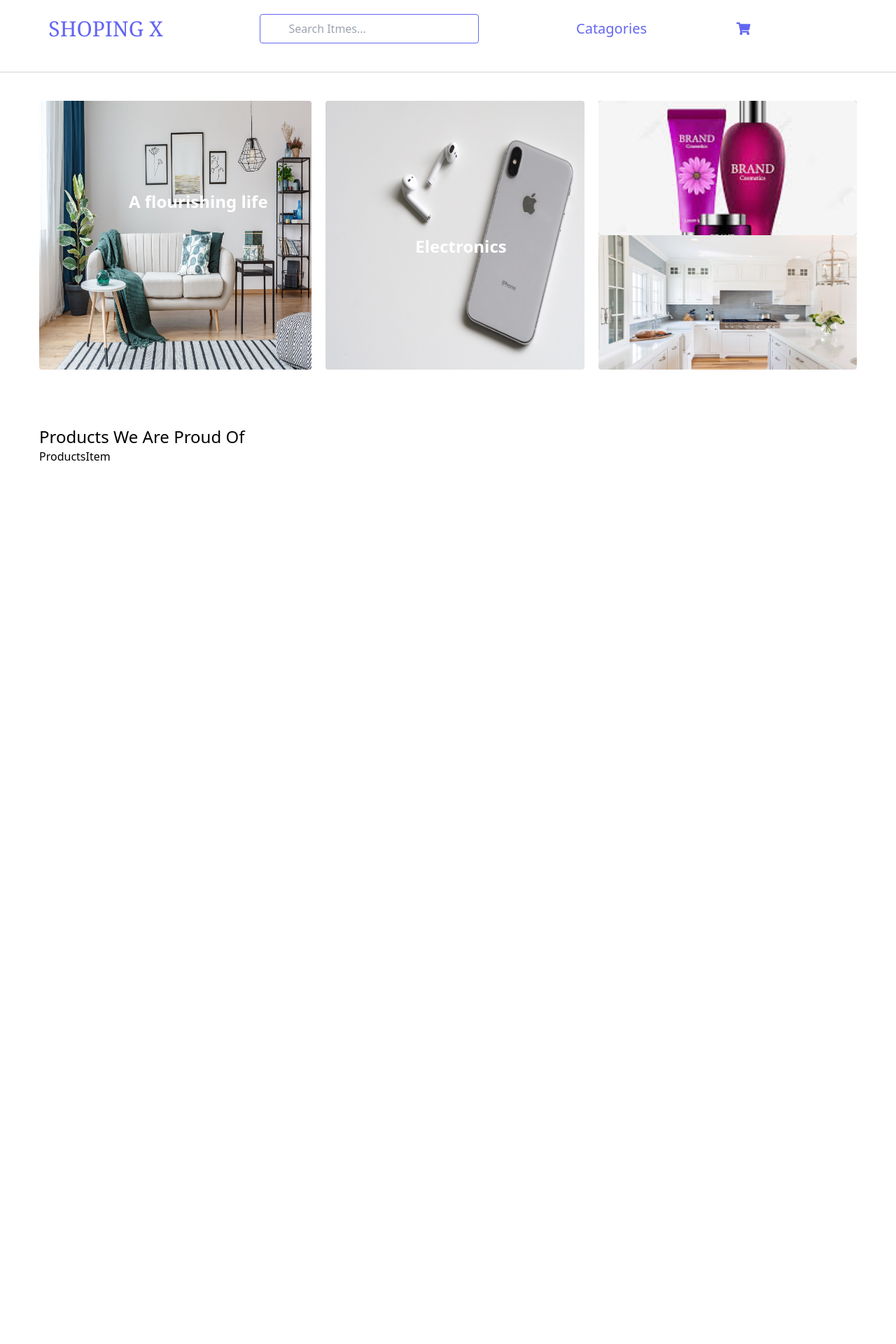
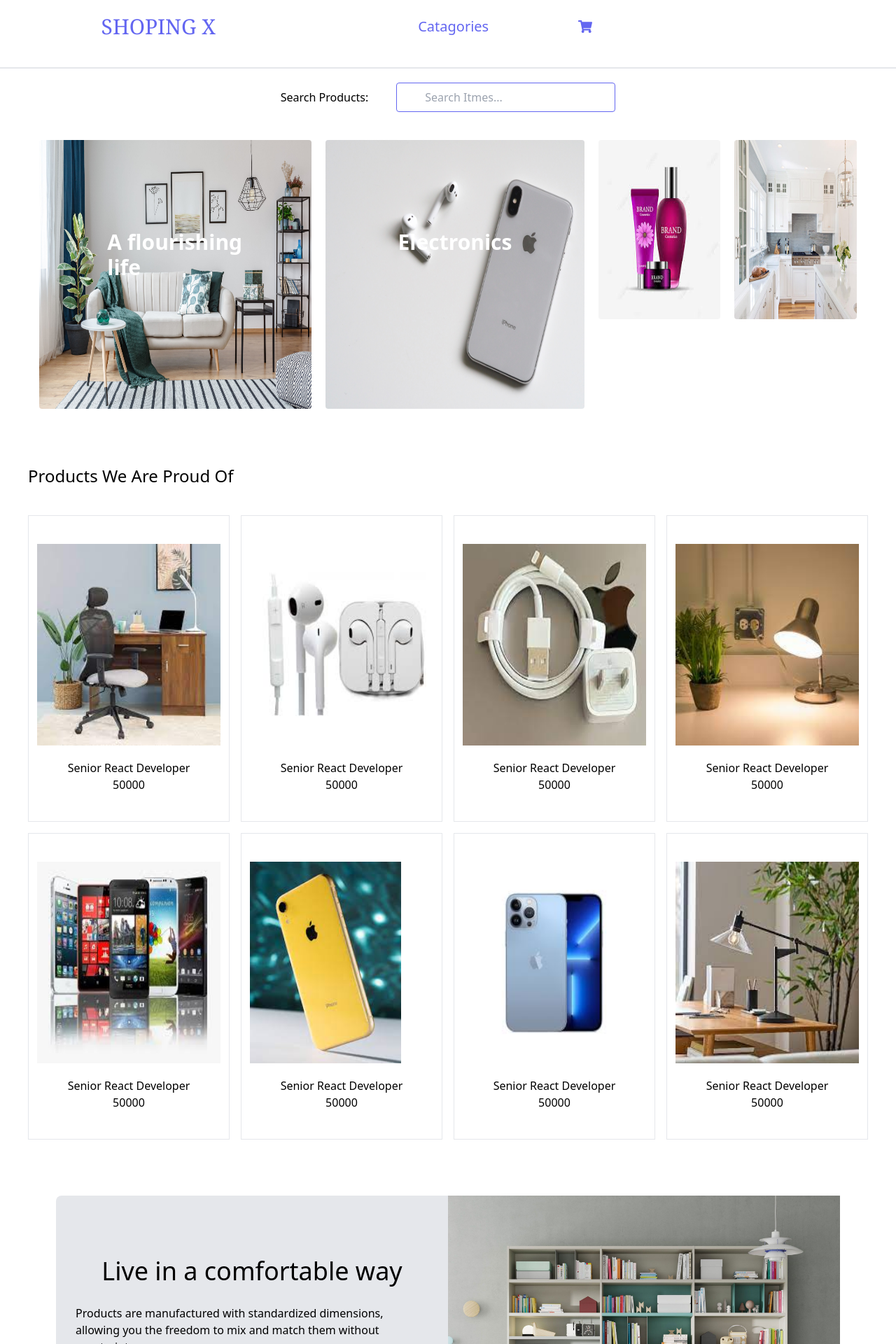
Before and after one commit to AmlakeT/SHOPPING-X, a React (Vite) app: page / in a window 1280 px wide. Shown: the part 20-1940 px from the top of the page at 70% size. Before the commit the page ends 800 px from the top, so only its background shows below. Built offline with nearby package versions, Linux system fonts and the light colour scheme.

Commit message:
add styles to make responsive

```diff
--- a/data/data.js
+++ b/data/data.js
@@ -21,134 +21,126 @@
  import img20 from '../src/image/products/electronics/lamp2.jpeg'
 
 
-
-
-
-
-
-
-
-
  export const products = [
   {
     "id": 1,
     "productName": "Senior React Developer",
     "price": 50000,
-    "image": {img1}
+    "image": img1
   },
   {
     "id": 2,
     "productName": "Senior React Developer",
     "price": 50000,
-    "image": {img2}
+    "image": img2
   },
   {
     "id": 3,
     "productName": "Senior React Developer",
     "price": 50000,
-    "image": {img3}
+    "image": img3
   },
   {
     "id": 4,
     "productName": "Senior React Developer",
     "price": 50000,
-    "image": {img4}
+    "image": img4
   },
   {
     "id": 5,
     "productName": "Senior React Developer",
     "price": 50000,
-    "image": {img5}
+    "image": img5
   },
   {
     "id": 6,
     "productName": "Senior React Developer",
     "price": 50000,
-    "image": {img6}
+    "image": img6
   },
   {
     "id": 7,
     "productName": "Senior React Developer",
     "price": 50000,
-    "image": {img7}
+    "image": img7
   },
   {
     "id": 8,
     "productName": "Senior React Developer",
     "price": 50000,
-    "image": {img8}
+    "image": img8
   },
   {
     "id": 9,
     "productName": "Senior React Developer",
     "price": 50000,
-    "image": {img9}
+    "image": img9
   },
   {
     "id": 10,
     "productName": "Senior React Developer",
     "price": 50000,
-    "image": {img10}
+    "image": img10
   },
   {
     "id": 11,
     "productName": "Senior React Developer",
     "price": 50000,
-    "image": {img11}
+    "image": img11
   },
   {
     "id": 12,
     "productName": "Senior React Developer",
     "price": 50000,
-    "image": {img12}
+    "image": img12
   },
   {
     "id": 13,
     "productName": "Senior React Developer",
     "price": 50000,
-    "image": {img13}
+    "image": img13
   },
   {
     "id": 14,
     "productName": "Senior React Developer",
     "price": 50000,
-    "image": {img14}
+    "image": img14
   },
   {
     "id": 15,
     "productName": "Senior React Developer",
     "price": 50000,
-    "image": {img15}
+    "image": img15
   },
   {
     "id": 16,
     "productName": "Senior React Developer",
     "price": 50000,
-    "image": {img16}
+    "image": img16
   },
   {
     "id": 17,
     "productName": "Senior React Developer",
     "price": 50000,
-    "image": {img17}
+    "image": img17
   },
   {
     "id": 18,
     "productName": "Senior React Developer",
     "price": 50000,
-    "image": {img18}
+    "image": img18
   },
   {
     "id": 19,
     "productName": "Senior React Developer",
     "price": 50000,
-    "image": {img19}
+    "image": img19
   },
   {
     "id": 20,
     "productName": "Senior React Developer",
     "price": 50000,
-    "image": {img20}
+    "image": img20
   }
 
 ]
--- a/src/App.jsx
+++ b/src/App.jsx
@@ -2,7 +2,7 @@ import React from 'react'
 import { BrowserRouter, Route, Routes } from 'react-router-dom'
 import { Home } from './pages/Home'
 import { Catagories } from './pages/Catagories'
-import { Cart } from './pages/Cart'
+import { ProductPage } from './pages/ProductPage'
 import { Header } from './components/Header'
 
 const App = () => {
@@ -12,7 +12,7 @@ const App = () => {
       <Header />
       <Routes>
         <Route path='/' element = {<Home />} />
-        <Route path='cart' element = {<Cart/>} />
+        <Route path='cart' element = {<ProductPage/>} />
         <Route path='catagories' element = {<Catagories />} />
       </Routes>
      </BrowserRouter>
--- /dev/null
+++ b/src/components/Banner.jsx
@@ -0,0 +1,25 @@
+import React from 'react';
+import { Link } from 'react-router-dom';
+
+function Banner({ title, text, img }) {
+  return (
+    <div>
+      <div className='flex flex-col md:flex-row rounded-lg bg-gray-200 mx-4 md:mx-20 mb-10 md:mb-20'>
+        <div className='w-full md:w-1/2 flex flex-col items-center justify-center'>
+          <h2 className='text-4xl text-center flex sm:text-center font-medium'>{title}</h2>
+          <p className='px-7 py-7'>{text}</p>
+          <Link onClick={() => window.scrollTo(0, 0)} to='categories/all'>
+            <button className='bg-black text-white mb-4 md:mb-5 px-5 py-3 rounded-lg text-lg'>
+              Shop now
+            </button>
+          </Link>
+        </div>
+        <div className='w-full md:w-1/2'>
+          <img src={img} alt='banner' className='w-full' />
+        </div>
+      </div>
+    </div>
+  );
+}
+
+export default Banner;
--- a/src/components/Header.jsx
+++ b/src/components/Header.jsx
@@ -6,26 +6,26 @@ import { FaShoppingCart } from 'react-icons/fa'
 export const Header = () => {
   return (
     <div>
-      <nav className='flex  justify-around items-center text-center border-b-2 py-10'>
-        <div className='text-indigo-500 text-3xl font-serif'>
+      <nav className='flex  justify-around  items-center text-center border-b-2 py-10'>
+        <div className='text-indigo-500 text-3xl  font-serif'>
           <NavLink to = "/">SHOPING X</NavLink>
         </div>
-        <div>
-          <form className=''>
-            <input className='border border-indigo-500 px-10 outline-indigo-500  text-indigo-500 py-2 rounded' type="text" placeholder='Search Itmes...' />
-          </form>
-        </div>
-        <div className='text-xl flex space-x-32 items-center text-indigo-500'>
+
+        <div className='text-xl  flex items-center space-x-5 md:space-x-32  text-indigo-500'>
           <NavLink to = "/catagories">Catagories</NavLink>
           <i>
            <FaShoppingCart />
           </i>
         </div>
         <div>
-
         </div>
-
       </nav>
+      <div>
+         <form className='flex items-center md:justify-center px-3 space-x-3 md:space-x-10 mr-auto my-5'>
+             <label>Search Products:</label>
+             <input className='border w-52 md:w-fit border-indigo-500 px-10 outline-indigo-500  text-indigo-500 py-2 rounded' type="text" placeholder='Search Itmes...' />
+          </form>
+        </div>
     </div>
   )
 }
--- a/src/components/Hero.jsx
+++ b/src/components/Hero.jsx
@@ -1,33 +1,40 @@
-import React from 'react'
- import electroHero from "../image/home/electroHero.jpg"
- import furnitureHero from "../image/home/furniHero.jpg"
- import cosmoticsHero from "../image/home/cosmoHero.jpeg"
- import KichenHero from "../image/home/kichenHero.jpeg"
+import React from 'react';
+import electroHero from "../image/home/electroHero.jpg";
+import furnitureHero from "../image/home/furniHero.jpg";
+import cosmoticsHero from "../image/home/cosmoHero.jpeg";
+import KichenHero from "../image/home/kichenHero.jpeg";
+
 export const Hero = () => {
   return (
     <div>
-        <section className=' grid grid-cols-3 mt-10 px-14 space-x-5'>
-          <div className='relative '>
-            <div className=' hover:bg-slate-900 hover:rounded '>
-              <img className=' hover:opacity-50 rounded h-96' src={furnitureHero} alt="hero1" />
+      <section className='grid grid-cols-1 md:grid-cols-3 mt-10 px-4 md:px-14 space-y-5 md:space-y-0 md:space-x-5'>
+        <div className='relative'>
+          <div className='hover:bg-slate-900 hover:rounded'>
+            <img className='hover:opacity-50 rounded h-64 md:h-96 w-full' src={furnitureHero} alt='hero1' />
           </div>
-            <p className='absolute top-1/3 left-32 text-white text-2xl font-bold'>A flourishing life </p>
+          <p className='absolute top-1/3 left-1/2 transform -translate-x-1/2 text-white text-2xl md:text-3xl font-bold'>
+            A flourishing life
+          </p>
         </div>
-          <div>
         <div className='relative'>
-            <div className=' hover:bg-slate-900 hover:rounded '>
-              <img className='  hover:opacity-50 rounded h-96' src={electroHero} alt="hero1" />
+          <div className='hover:bg-slate-900 hover:rounded'>
+            <img className='hover:opacity-50 rounded h-64 md:h-96 w-full' src={electroHero} alt='hero1' />
           </div>
-             <p className='absolute top-1/2 left-32 text-white text-2xl font-bold'> Electronics </p>
+          <p className='absolute top-1/3 left-1/2 transform -translate-x-1/2 text-white text-2xl md:text-3xl font-bold'>
+            Electronics
+          </p>
         </div>
+        <div className='grid grid-cols-2 gap-5'>
+          <div className='hover:bg-slate-900 hover:rounded'>
+            <img className='hover:opacity-50 rounded h-48 md:h-64 w-full' src={cosmoticsHero} alt='hero1' />
           </div>
-          <div>
-              <div className='hover:bg-slate-900 hover:rounded '>
-                 <img className='  hover:opacity-50 bg-neutral-600 object-cover rounded h-48 w-full' title='' src={cosmoticsHero} alt="hero1" />
-                 <img className='  hover:opacity-50 rounded h-48 w-full' src={KichenHero} alt="hero1" />
+          <div className='hover:bg-slate-900 hover:rounded'>
+            <img className='hover:opacity-50 rounded h-48 md:h-64 w-full' src={KichenHero} alt='hero1' />
           </div>
         </div>
       </section>
     </div>
-  )
-}
+  );
+};
+
+export default Hero;
--- a/src/components/Products.jsx
+++ b/src/components/Products.jsx
@@ -3,9 +3,9 @@ import ProductsItem from './ProductsItem'
 
 function Products() {
   return (
-    <div className='px-14 py-20'>
+    <div className='px-10 py-20'>
       <div className=''>
-        <p className='text-2xl'>Products We Are Proud Of</p>
+        <p className='text-2xl '>Products We Are Proud Of</p>
         <ProductsItem />
       </div>
     </div>
--- a/src/components/ProductsItem.jsx
+++ b/src/components/ProductsItem.jsx
@@ -1,9 +1,24 @@
-import React from 'react'
+import React from 'react';
+import { products } from '../../data/data';
 
 const ProductsItem = () => {
+  const filteredItems = products.filter((product) => product.id >= 13);
+
   return (
-    <div>ProductsItem</div>
-  )
-}
+    <div className='grid grid-cols-1  sm:grid-cols-2 md:grid-cols-3 lg:grid-cols-4 gap-4 mt-10'>
+      {filteredItems.map((product) => (
+        <div key={product.id} className=' border py-10'>
+          <div>
+            <img className='h-72 px-3' src={product.image} alt={product.productName} />
+          </div>
+          <div className='flex flex-col items-center mt-5'>
+            <p>{product.productName}</p>
+            <p>{product.price}</p>
+          </div>
+        </div>
+      ))}
+    </div>
+  );
+};
 
-export default ProductsItem
+export default ProductsItem;
--- a/src/pages/Cart.jsx
+++ /dev/null
@@ -1,7 +0,0 @@
-import React from 'react'
-
-export const Cart = () => {
-  return (
-    <div>Cart</div>
-  )
-}
--- a/src/pages/Home.jsx
+++ b/src/pages/Home.jsx
@@ -2,6 +2,9 @@ import React from 'react'
 import { cartState } from '../context/Context'
 import { Hero } from '../components/Hero'
 import Products from '../components/Products'
+import Banner from '../components/Banner'
+import banner1 from '../image/banner/banner2.jpg'
+import Banner2  from '../image/banner/shelf1.jpeg'
 
 export const Home = () => {
     const {state: {products}} = cartState()
@@ -10,6 +13,11 @@ export const Home = () => {
     <div className=''>
      <Hero />
      <Products />
+     <Banner
+      title = "Live in a comfortable way "
+      text  = " Products are manufactured with standardized dimensions, allowing you the freedom to mix and match them without constraints."
+      img = {banner1}
+     />
     {/* {products.map((product) => (
       <div key={product.id}>
         <h3>{product.productName}</h3>
--- /dev/null
+++ b/src/pages/ProductPage.jsx
@@ -0,0 +1,7 @@
+import React from 'react'
+
+export const ProductPage = () => {
+  return (
+    <div>product psge</div>
+  )
+}
```
Lines whose indentation alone changed are shown as unchanged.
